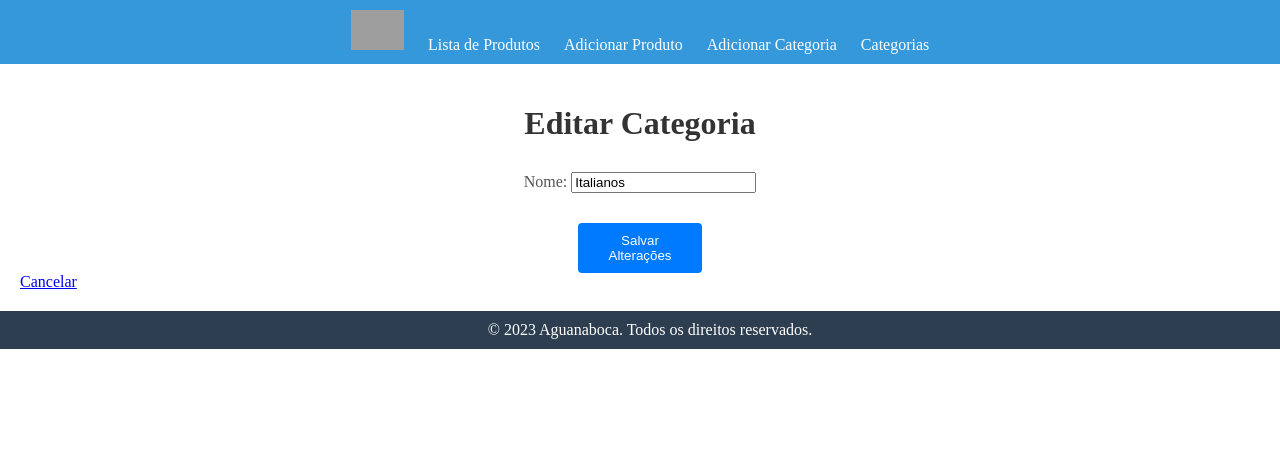
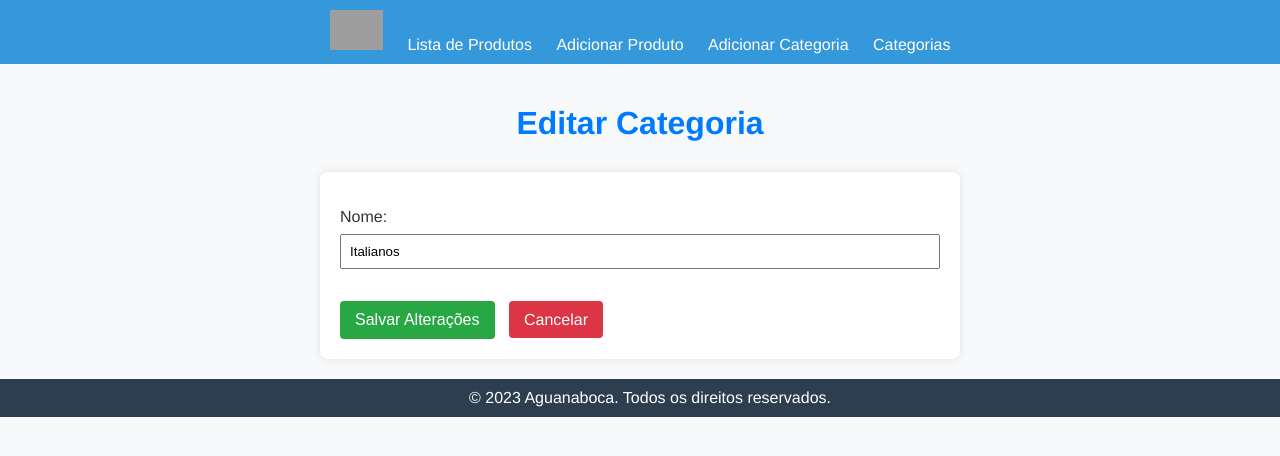
Before and after one commit to KaueFulgencio/aguanaboca, a Django app: page /categorias/editar/1/ in a window 1280 px wide. Shown: the top 456 px of the page. Run offline with Django 4.2, Linux system fonts and the light colour scheme; data comes from the database, SQL or seed files in the repository; both versions use the stored data as it was after the commit; grey boxes are pictures that could not be loaded.

Commit message:
update hmtls

```diff
--- a/aguanaboca/projeto_aguanaboca/templates/admin/confirma_remove_categoria.html
+++ b/aguanaboca/projeto_aguanaboca/templates/admin/confirma_remove_categoria.html
@@ -25,12 +25,12 @@
 
         form {
             text-align: center;
-            margin-top: 20px;  /* Adicionado espaço entre o parágrafo e o formulário */
+            margin-top: 20px;
         }
 
         .remocao-container button,
         .remocao-container a {
-            display: inline-block;  /* Garante que os botões fiquem na mesma linha */
+            display: inline-block;
             padding: 10px 15px;
             border-radius: 4px;
             cursor: pointer;
--- a/aguanaboca/projeto_aguanaboca/templates/admin/edita_categoria.html
+++ b/aguanaboca/projeto_aguanaboca/templates/admin/edita_categoria.html
@@ -3,31 +3,74 @@
 {% block content %}
 
 <style>
+    body {
+        background-color: #f8f9fa;
+        font-family: 'Helvetica', sans-serif;
+        margin: 0;
+        padding: 0;
+    }
+
     h1 {
-            color: #333;
+        color: #007bff;
         text-align: center;
         margin-bottom: 30px;
     }
 
-        p {
-            color: #555;
-            margin-bottom: 20px;
+    form {
+        max-width: 600px;
+        margin: 0 auto;
+        background-color: #fff;
+        padding: 20px;
+        border-radius: 8px;
+        box-shadow: 0 0 10px rgba(0, 0, 0, 0.1);
     }
 
-        form {
-            text-align: center;
-            margin-top: 20px;  /* Adicionado espaço entre o parágrafo e o formulário */
+    label {
+        display: block;
+        margin-bottom: 8px;
+        color: #333;
     }
+
+    input[type="text"],
+    input[type="number"] {
+        width: 100%;
+        padding: 8px;
+        margin-bottom: 16px;
+        box-sizing: border-box;
+    }
+
+    input[type="file"] {
+        margin-bottom: 16px;
+    }
+
     button {
-            display: center;
-            width: 10%;
+        background-color: #28a745;
+        color: #fff;
         padding: 10px 15px;
-            background-color: #007bff;
-            color: #fff;
         border: none;
         border-radius: 4px;
         cursor: pointer;
-            margin-top: 10px;
+        font-size: 16px;
+        margin-right: 10px;
+    }
+
+    button:hover {
+        background-color: #218838;
+    }
+
+    .cancel-button {
+        background-color: #dc3545;
+        color: #fff;
+        padding: 10px 15px;
+        border: none;
+        border-radius: 4px;
+        cursor: pointer;
+        font-size: 16px;
+        text-decoration: none;
+    }
+
+    .cancel-button:hover {
+        background-color: #c82333;
     }
 </style>
 
@@ -37,7 +80,7 @@
     {% csrf_token %}
     {{ form.as_p }}
     <button type="submit">Salvar Alterações</button>
+    <a href="{% url 'lista_categorias' %}" class="cancel-button">Cancelar</a>
 </form>
 
-    <a href="{% url 'lista_categorias' %}">Cancelar</a>
 {% endblock %}
--- a/aguanaboca/projeto_aguanaboca/templates/admin/edita_produto.html
+++ b/aguanaboca/projeto_aguanaboca/templates/admin/edita_produto.html
@@ -2,7 +2,7 @@
 
 {% block content %}
 
-<style>
+    <style>
     body {
         background-color: #f8f9fa;
         font-family: 'Helvetica', sans-serif;
--- a/aguanaboca/projeto_aguanaboca/templates/admin/lista_produtos.html
+++ b/aguanaboca/projeto_aguanaboca/templates/admin/lista_produtos.html
@@ -165,4 +165,5 @@
 
     <a class="adicionar-link" href="{% url 'adiciona_produto' %}">Adicionar Produto</a>
     <a class="adicionar-link" href="{% url 'adiciona_categoria' %}">Adicionar Categoria</a>
+    <a class="adicionar-link" href="{% url 'adiciona_categoria' %}">Adicionar Categoria</a>
 {% endblock %}
```
Also changed, not shown: aguanaboca/projeto_aguanaboca/templates/admin/confirma_remove_produto.html (+32 -16 lines), aguanaboca/db.sqlite3. Lines whose indentation alone changed are shown as unchanged.
